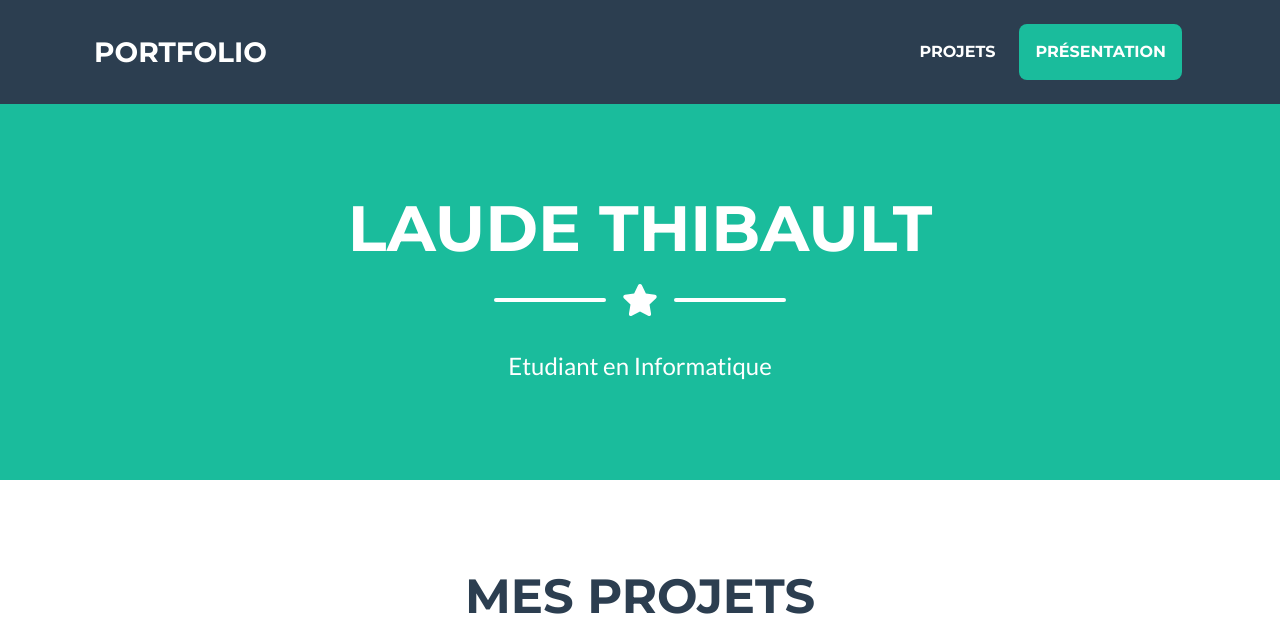
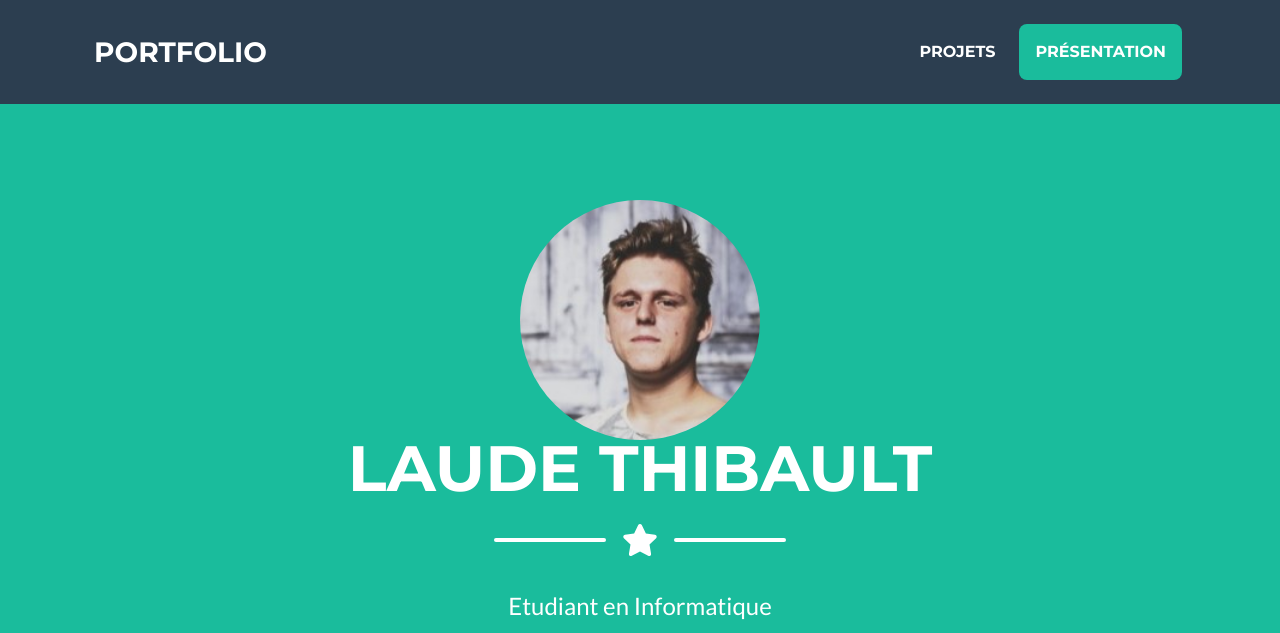
Before and after one commit to SirHautDeFraise/portfolio, a plain HTML site: page index.html in a window 1280 px wide. Shown: the top 633 px of the page. Drawn offline with nearby package versions, Linux system fonts and the light colour scheme.

Commit message:
Chemin d'images

```diff
--- a/index.html
+++ b/index.html
@@ -45,7 +45,7 @@
     <header class="masthead bg-primary text-white text-center">
         <div class="container d-flex align-items-center flex-column">
             <!-- Masthead Avatar Image-->
-            <img class="masthead-avatar mb-rounded-circle" src="assets/img/moi.jfif" alt="" />
+            <img class="masthead-avatar mb-rounded-circle" src="assets/img/portfolio/moi.jfif" alt="" />
             <!-- Masthead Heading-->
             <h1 class="masthead-heading text-uppercase mb-0">LAUDE Thibault</h1>
             <!-- Icon Divider-->
```
